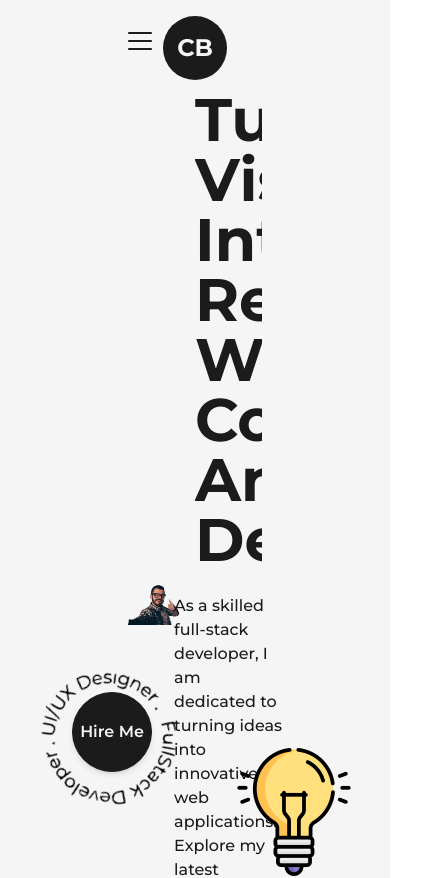
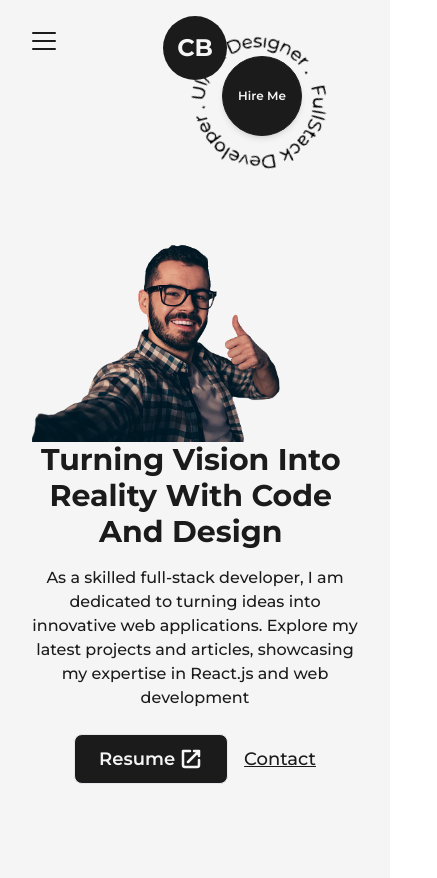
Before and after one commit to mmaazkhanhere/learningRepo, a Next.js app in the folder portfolio-website/: page / in a window 390 px wide. Shown: the top 878 px of the page, 437 px wide, since content can reach past the window. Built offline with nearby package versions, Linux system fonts and the light colour scheme.

Commit message:
responsiveness of image and heading of home

```diff
--- a/portfolio-website/src/pages/components/AnimatedText.tsx
+++ b/portfolio-website/src/pages/components/AnimatedText.tsx
@@ -32,7 +32,7 @@
 export default function AnimatedText({ text, className = "" }) {
     return (
         <div className='w-full mx-auto py-2 flex items-center justify-center text-center
-        overflow-hidden '>
+        overflow-hidden sm:py-0 '>
             <motion.h1 className={`inline-block w-full text-dark font-bold capitalise text-6xl
             font-montserrat dark:text-light  ${className}`} variants={quote} initial="initial" animate="animate">
                 {
--- a/portfolio-website/src/pages/components/HireMe.tsx
+++ b/portfolio-website/src/pages/components/HireMe.tsx
@@ -5,7 +5,8 @@
 
 export default function HireMe() {
     return (
-        <div className='fixed left-4 bottom-4 flex items-center justify-center overflow-hidden'>
+        <div className='fixed left-4 bottom-4 flex items-center justify-center overflow-hidden md:right-8
+        md:left-auto md:top-0 md:bottom-auto md:absolute'>
             <div className='w-48 h-auto items-center justify-center relative'>
                 <Image src="/rounded-text.svg" alt="Title" width={400} height={400} className='fill-dark
                 animate-spin-slow' />
@@ -13,7 +14,7 @@
                 absolute left-1/2 top-1/2 -translate-x-1/2 -translate-y-1/2 bg-dark text-light shadow-md
                 border border-solid border-dark w-20 h-20 rounded-full font-semibold hover:bg-light
                 hover:text-dark dark:bg-light dark:text-dark hover:dark:text-light
-                hover:dark:border-light hover:dark:bg-dark'>Hire Me</Link>
+                hover:dark:border-light hover:dark:bg-dark md:w-15 md:h-15 md:text-[12px]'>Hire Me</Link>
             </div>
         </div>
     )
--- a/portfolio-website/src/pages/components/Layout.tsx
+++ b/portfolio-website/src/pages/components/Layout.tsx
@@ -2,6 +2,9 @@
 
 export default function Layout({ children, className = "" }) {
     return (
-        <div className={`w-full h-full inline-block z-0 bg-light dark:bg-dark p-32 ${className}`}>{children}</div>
+        <div className={`w-full h-full inline-block z-0 bg-light dark:bg-dark p-3 xl:p-24 lg:p-16 md:p-12
+        sm:p-8 ${className}`}>
+            {children}
+        </div>
     )
 }
--- a/portfolio-website/src/pages/components/NavBar.tsx
+++ b/portfolio-website/src/pages/components/NavBar.tsx
@@ -76,7 +76,7 @@
 
     return (
         <header className='w-full px-32 py-8 font-montserrat font-medium flex items-center justify-between
-        dark:text-light relative'>
+        dark:text-light relative z-10 lg:px-16 md:px-12 sm:px-8'>
 
             <button className='lg:flex flex-col justify-center items-center hidden' onClick={handleClick}>
                 <span className={`bg-dark dark:bg-light block transition-all duration-300 ease-out h-0.5
--- a/portfolio-website/src/pages/index.tsx
+++ b/portfolio-website/src/pages/index.tsx
@@ -16,24 +16,25 @@
       </Head>
 
       <main className='flex items-center text-dark w-full min-h-screen dark:text-light'>
-        <Layout className='pt-0'>
-          <div className='flex items-center justify-between w-full'>
-            <div className='w-1/2'>
+        <Layout className='pt-0 md:pt-16 sm:pt-8'>
+          <div className='flex items-center justify-between w-full lg:flex-col'>
+            <div className='w-1/2 md:w-full'>
               <Image src={profile} alt='Profile Picture'
-                className='w-full h-auto'
+                className='w-full h-auto lg:hidden md:inline-block md:w-full'
                 priority
                 sizes='(max-width:768px) 100vw,
                 (max-width:1200px) 50vw,
-                33vw'
+                50vw'
               />
             </div>
-            <div className='w-1/2 flex flex-col items-center self-center'>
-              <AnimatedText text="Turning Vision Into Reality With Code And Design" className='!text-left' />
+            <div className='w-1/2 flex flex-col items-center self-center lg:w-full lg:text-center'>
+              <AnimatedText text="Turning Vision Into Reality With Code And Design" className='!text-6xl
+              !text-left xl:!text-5xl lg:!text-center lg:!text-6xl md:!text-5xl sm:!text-3xl' />
               <p className='font-montserrat my-4 text-base font-medium'>
                 As a skilled full-stack developer, I am dedicated to turning ideas into innovative web applications.
                 Explore my latest projects and articles, showcasing my expertise in React.js and web development
               </p>
-              <div className='font-montserrat flex items-center self-start mt-2'>
+              <div className='font-montserrat flex items-center self-start mt-2 lg:self-center'>
                 <Link href="/dummy.pdf" target={"_blank"}
                   className='flex items-center bg-dark text-light p-2.5 px-6 rounded-lg text-lg
                 font-semibold hover:bg-light hover:text-dark border border-solid border-trasparent
@@ -53,7 +54,7 @@
           </div>
         </Layout>
         <HireMe />
-        <div className='absolute right-8 -bottom-8 w-32'>
+        <div className='absolute right-8 inline-block -bottom-8 w-32 md:hidden'>
           <Image src={"/lightbulb.png"} alt="" className='w-full h-auto' width={120} height={120} />
         </div>
       </main>
--- a/portfolio-website/tailwind.config.js
+++ b/portfolio-website/tailwind.config.js
@@ -11,12 +11,12 @@
       montserrat: "Montserrat, sans-serif",
     },
     screens: {
+      "2xl": { max: "1535px" },
+      xl: { max: "1279px" },
+      lg: { max: "1023px" },
+      md: { max: "767px" },
+      sm: { max: "639px" },
       xs: { max: "479px" },
-      sm: { max: "639px" },
-      md: { max: "767px" },
-      lg: { max: "1024px" },
-      xl: { max: "1279px" },
-      "2xl": { max: "1353px" },
     },
     extend: {
       animation: {
```
